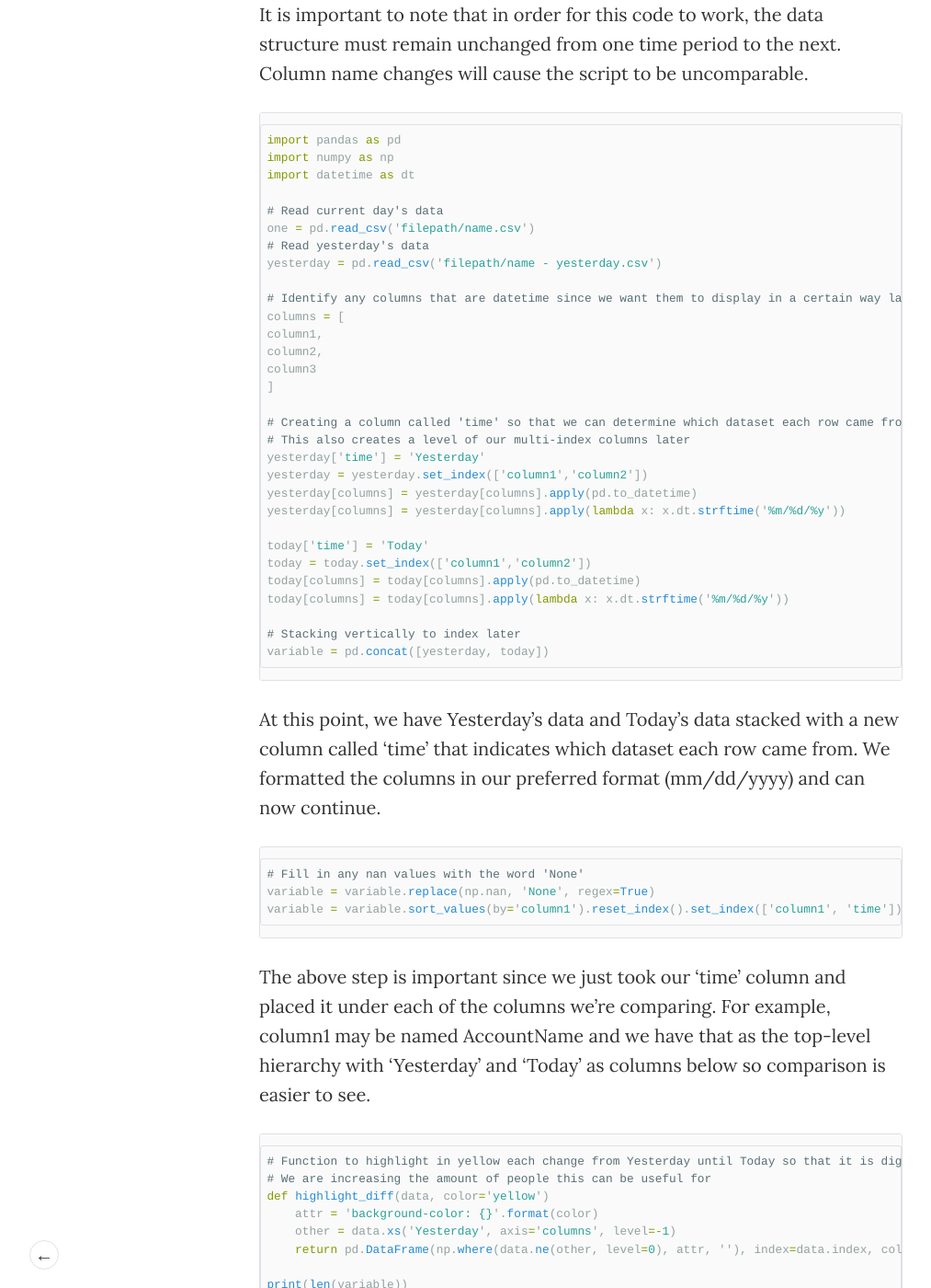
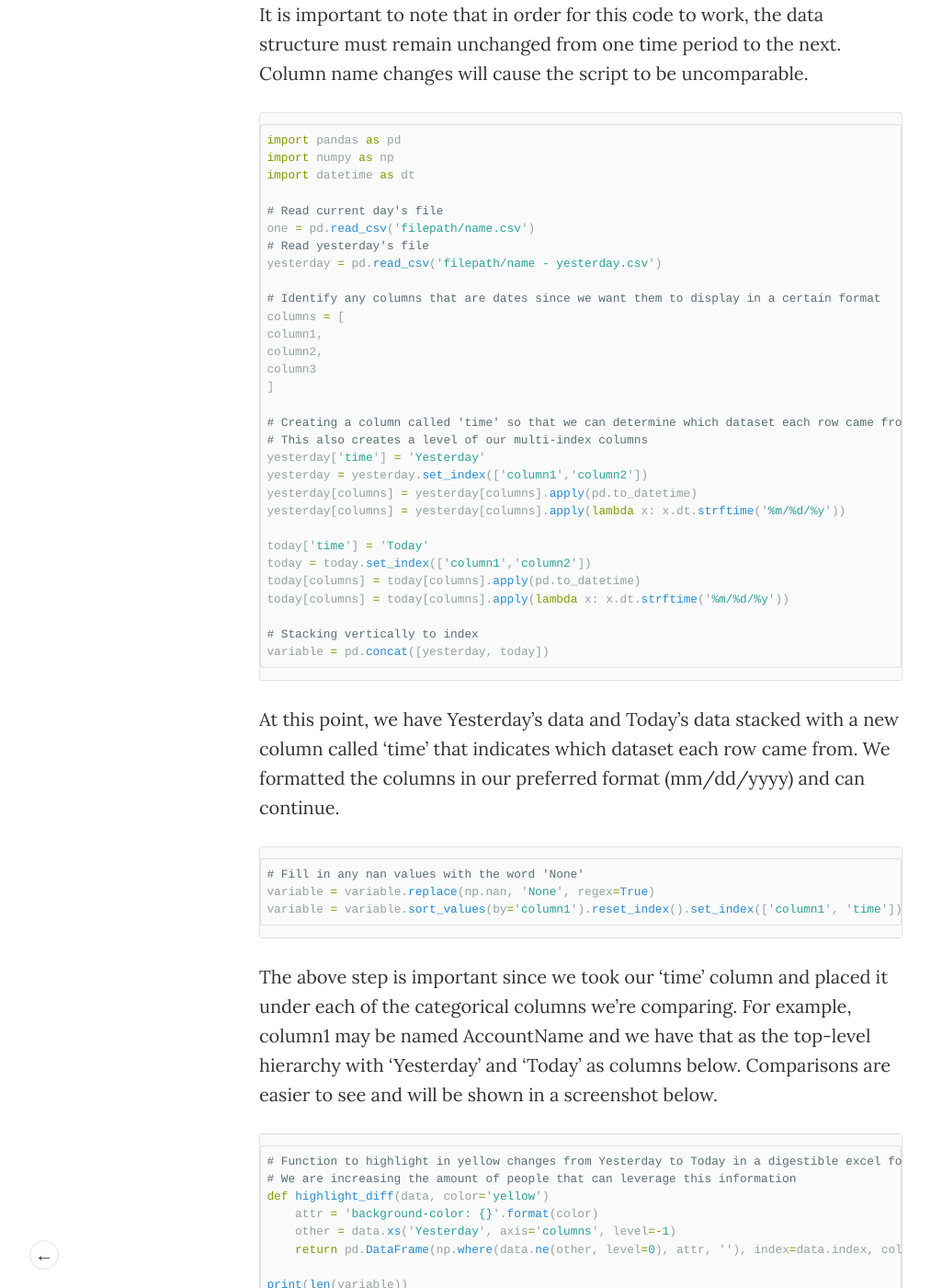
Before and after one commit to johnokal/portfolio, a Jekyll site: the page built from _posts/2021-01-04-data-comparison-script.md, in a window 1280 px wide and 1400 px high, scrolled down 746 px. Shown: the whole window at 92% size, without its empty margins (8-1021 px from the left). Built offline with Jekyll 4.4.1, drawn with Linux system fonts in a browser that asks for light colours; our own code applies the rules of GitHub Pages for plain Markdown files; some of the changed text lies outside the part shown.

Commit message:
Update 2021-01-04-data-comparison-script.md

````diff
--- a/_posts/2021-01-04-data-comparison-script.md
+++ b/_posts/2021-01-04-data-comparison-script.md
@@ -1,7 +1,7 @@
 ### **Background**
 This project helped me answer the frequent business question, "What was X value yesterday, last week, last quarter, last year?"
 
-Reasons for why data changes are numerous yet managers and executives always wonder what is the cause? Arriving at the root cause for why values change within financial data is important since financial data is time series based. For example, if a past $10 transaction now shows $11, that could pose big problems. The case for most things in financial reporting is that many smaller components add to one final reporting metric. Risks to FSLI, auditing support, among many other concerns are all reasons that tracking changes is an important tool. This technique is step one in the problem-solving process. How are you supposed to determine a root cause if you don't know where to start or which underlying number changed?
+Reasons for why data can change are numerous yet managers and executives always wonder what is the cause? Arriving at the root cause for why values change in financial data is important since it is time series based. For example, if a past transaction for $10 now shows $11, that could pose big problems. The case for most things in financial reporting is that many smaller components add to one final reporting metric. Risks to FSLI, auditing support, among many other concerns are all reasons that being able to track data is an important skill. This technique is step one in the problem-solving process. How are you supposed to determine a root cause if you don't know where to start or which underlying number changed?
 
 ### **Code**
 It is important to note that in order for this code to work, the data structure must remain unchanged from one time period to the next. Column name changes will cause the script to be uncomparable.
@@ -11,12 +11,12 @@
 import numpy as np
 import datetime as dt
 
-# Read current day's data
+# Read current day's file
 one = pd.read_csv('filepath/name.csv')
-# Read yesterday's data
+# Read yesterday's file
 yesterday = pd.read_csv('filepath/name - yesterday.csv')
 
-# Identify any columns that are datetime since we want them to display in a certain way later
+# Identify any columns that are dates since we want them to display in a certain format
 columns = [
 column1,
 column2,
@@ -24,7 +24,7 @@
 ]
 
 # Creating a column called 'time' so that we can determine which dataset each row came from
-# This also creates a level of our multi-index columns later
+# This also creates a level of our multi-index columns
 yesterday['time'] = 'Yesterday'
 yesterday = yesterday.set_index(['column1','column2'])
 yesterday[columns] = yesterday[columns].apply(pd.to_datetime)
@@ -35,21 +35,21 @@
 today[columns] = today[columns].apply(pd.to_datetime)
 today[columns] = today[columns].apply(lambda x: x.dt.strftime('%m/%d/%y'))
 
-# Stacking vertically to index later
+# Stacking vertically to index
 variable = pd.concat([yesterday, today])
 ```
-At this point, we have Yesterday's data and Today's data stacked with a new column called 'time' that indicates which dataset each row came from. We formatted the columns in our preferred format (mm/dd/yyyy) and can now continue.
+At this point, we have Yesterday's data and Today's data stacked with a new column called 'time' that indicates which dataset each row came from. We formatted the columns in our preferred format (mm/dd/yyyy) and can continue.
 
 ```python
 # Fill in any nan values with the word 'None'
 variable = variable.replace(np.nan, 'None', regex=True)
 variable = variable.sort_values(by='column1').reset_index().set_index(['column1', 'time']).unstack(level=1)
 ```
-The above step is important since we just took our 'time' column and placed it under each of the columns we're comparing. For example, column1 may be named AccountName and we have that as the top-level hierarchy with 'Yesterday' and 'Today' as columns below so comparison is easier to see.
+The above step is important since we took our 'time' column and placed it under each of the categorical columns we're comparing. For example, column1 may be named AccountName and we have that as the top-level hierarchy with 'Yesterday' and 'Today' as columns below. Comparisons are easier to see and will be shown in a screenshot below.
 
 ```python
-# Function to highlight in yellow each change from Yesterday until Today so that it is digestible to anyone familiar with excel and not necessarily coders
-# We are increasing the amount of people this can be useful for
+# Function to highlight in yellow changes from Yesterday to Today in a digestible excel format
+# We are increasing the amount of people that can leverage this information
 def highlight_diff(data, color='yellow')
     attr = 'background-color: {}'.format(color)
     other = data.xs('Yesterday', axis='columns', level=-1)
@@ -74,7 +74,7 @@
 # Get today's date so that we can save each daily file with a timestamp to easily reference later
 timestr = time.strftime('%Y%m%d')
 
-# Export to excel so that highlighting and usability remains
+# Export to excel for highlighting style to remain
 y1.to_excel('filepath/name_' + timestr + '.xlsx')
 ```
 
@@ -82,8 +82,8 @@
 The resulting output will look like the below screenshot. I have erased any sensitive data and only included the first 10 rows. A blank value under Yesterday but an active value Today means that data was uploaded yesterday and we can see it reflected in our system of record today.
 ![image1]({{site.baseurl}}/assets/img/ComparisonOutputClose.PNG)
 
-The second image shows what the entire file looks like zoomed out. Yellow highlights are data changes.
+The second image shows what the entire file looks like zoomed out. Yellow highlights are changes.
 ![image2]({{site.baseurl}}/assets/img/ComparisonOutputFar.PNG)
 
 ### **Conclusion**
-This is an important first step in identifying changes to data and can be used in a multitude of situations. I've used this to track many different changes over many different time periods. If you can identify what changed then it is easier to implement processes to eliminate changes altogether or to report up and answer the ultimate question that X change because of y, z reasons.
+This is an important first step in identifying changes to data and can be used in a multitude of situations. I've used this method to track changes over many different time periods and use cases. If you can identify what changed then it is easier to implement processes to eliminate inconsistencies altogether. This techniques is also useful to report to various levels of management to answer the ultimate question that "X changed because of y, and z reasons."
````
Also changed, not shown: other parts of _posts/2021-01-04-data-comparison-script.md (+1 -1 lines).
